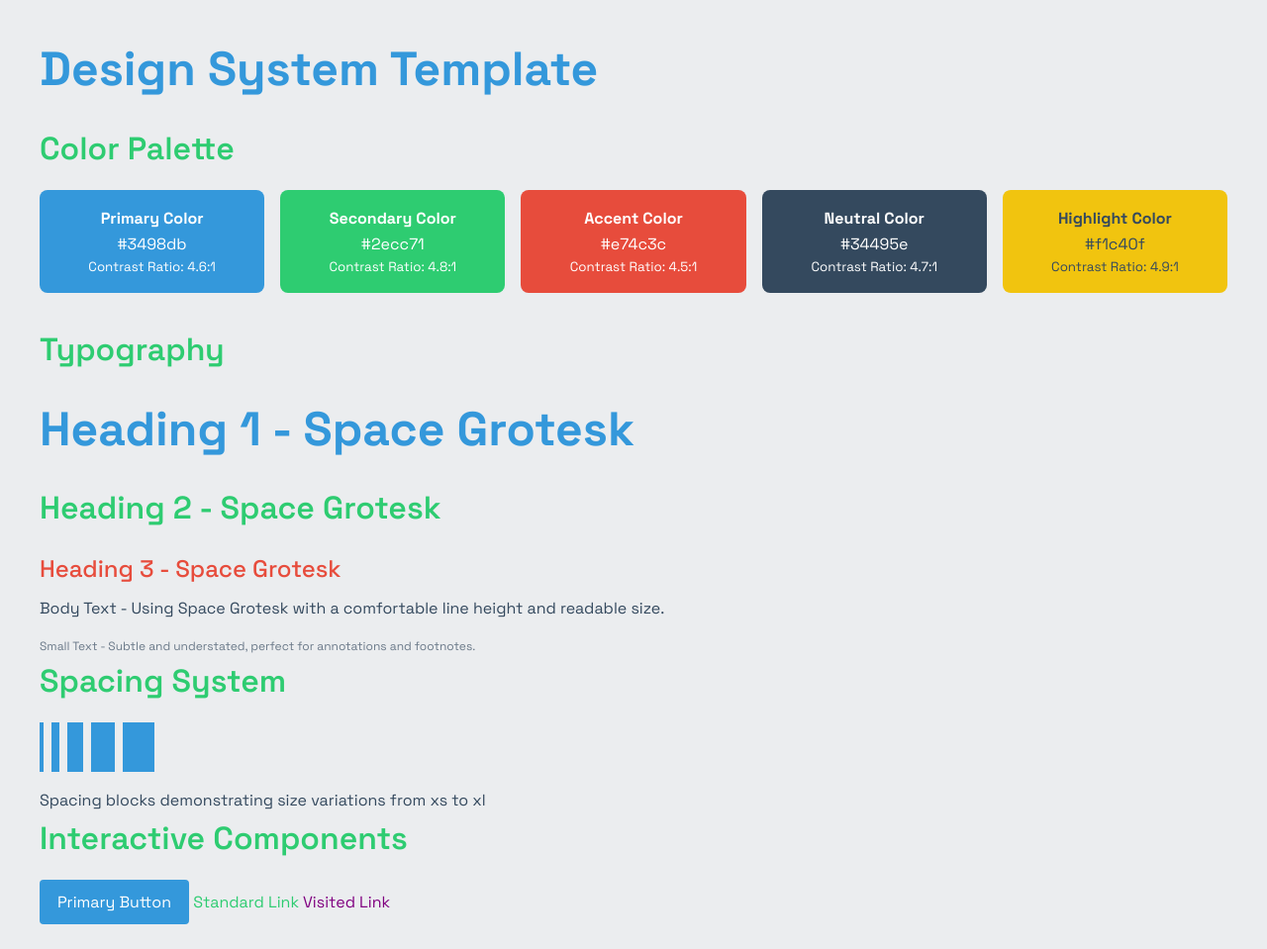
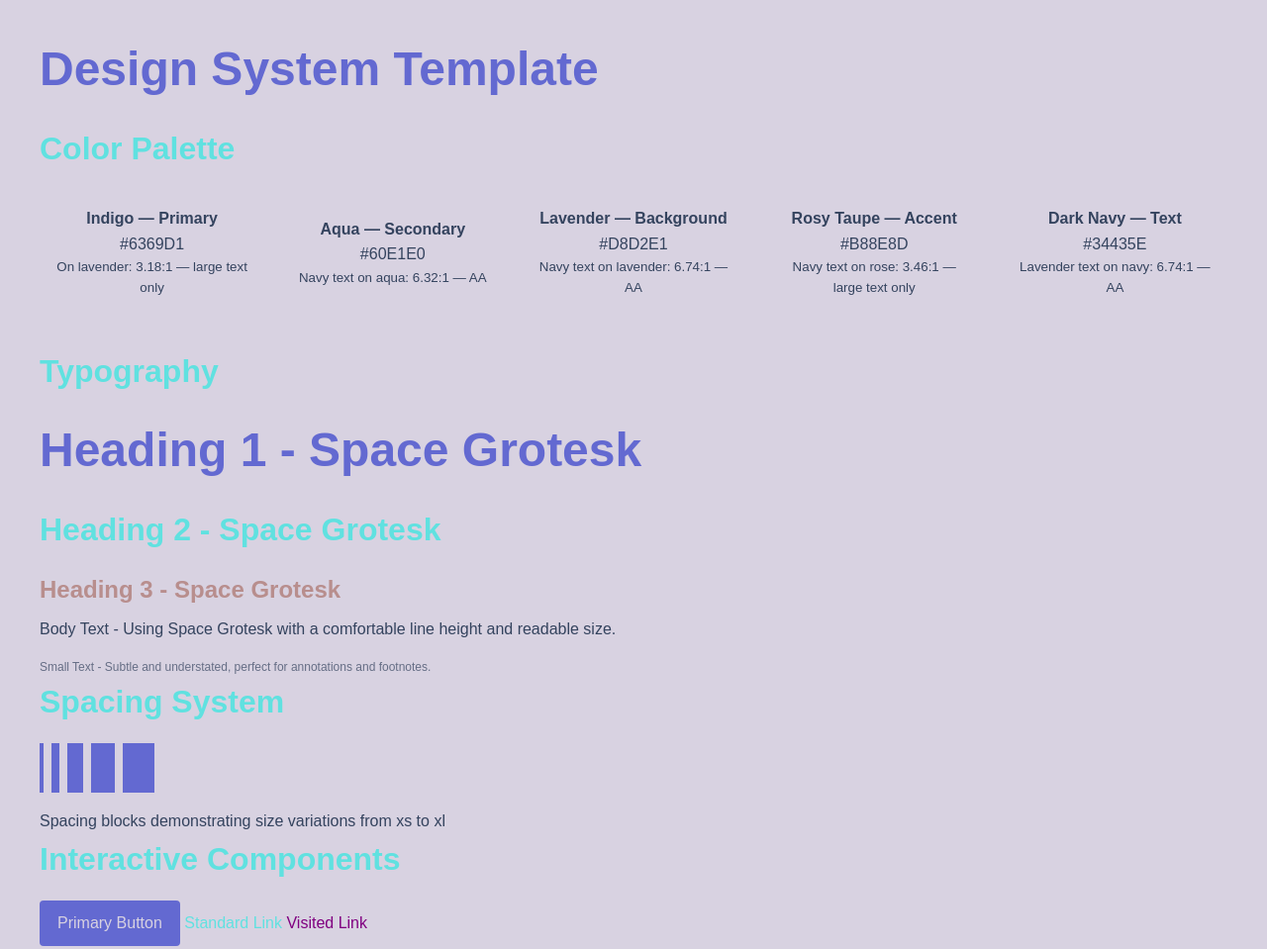
Before and after one commit to sarthaktiwari74/sarthaktiwari74.github.io, a plain HTML site: page midterm/design-system.html in a window 1280 px wide. Shown: the whole page at 99% size. Drawn offline with Linux system fonts and the light colour scheme; a web font is replaced by a local one.

Commit message:
Update design-system.html

```diff
--- a/midterm/design-system.html
+++ b/midterm/design-system.html
@@ -8,20 +8,20 @@
         /* CSS Reset and Base Styles */
         :root {
             /* Color Palette - 5 Core Colors */
-            --color-primary: #3498db;     /* Vibrant Blue - Main Brand Color */
-            --color-secondary: #2ecc71;   /* Emerald Green - Complementary Action Color */
-            --color-accent: #e74c3c;      /* Passionate Red - Highlight / Warning Color */
-            --color-neutral: #34495e;     /* Deep Slate Gray - Neutral Text and Background */
-            --color-highlight: #f1c40f;   /* Bright Yellow - Accent / Attention Color */
+             --color-primary: #6369D1;   /* Indigo */
+            --color-secondary: #60E1E0; /* Aqua */
+            --color-accent: #B88E8D;    /* Rosy taupe */
+            --color-neutral: #34435E;   /* Dark navy */
+            --color-highlight: #D8D2E1; /* Lavender */
 
             /* Derived Colors for Flexibility */
-            --color-background: color-mix(in srgb, var(--color-neutral) 10%, white);
+             --color-background: var(--color-highlight);
             --color-text-dark: var(--color-neutral);
-            --color-text-light: white;
+            --color-text-light: var(--color-highlight);
 
             /* Typography */
-            --font-primary: 'Space Grotesk', -apple-system, BlinkMacSystemFont, sans-serif;
-            --font-secondary: 'Roboto Mono', monospace;
+            --font-primary: "proxima-soft", sans-serif;
+            --font-secondary: "omnes-pro", sans-serif;
 
             /* Spacing System */
             --spacing-xs: 0.25rem;
@@ -87,6 +87,10 @@
             color: color-mix(in srgb, var(--color-text-dark) 70%, transparent);
         }
 
+        h1, h2, h3 {
+             font-family: var(--font-secondary);
+             font-weight: 700;
+             }
         /* Color Palette Section */
         .color-palette {
             display: grid;
@@ -157,39 +161,49 @@
             height: 50px;
         }
     </style>
-    <link href="https://fonts.googleapis.com/css2?family=Space+Grotesk:wght@400;500;600;700&family=Roboto+Mono:wght@400;500&display=swap" rel="stylesheet">
+    <link rel="stylesheet" href="https://use.typekit.net/gst7grw.css">
 </head>
 <body>
     <div class="container">
         <h1>Design System Template</h1>
 
-        <section>
+                <section>
             <h2>Color Palette</h2>
+
             <div class="color-palette">
-                <div class="color-swatch" style="background-color: var(--color-primary); color: var(--color-text-light);">
-                    <strong>Primary Color</strong>
-                    <p>#3498db</p>
-                    <small>Contrast Ratio: 4.6:1</small>
+                <div class="color-swatch"
+                     style="border-top-color: var(--color-primary);">
+                    <strong>Indigo — Primary</strong>
+                    <p>#6369D1</p>
+                    <small>On lavender: 3.18:1 — large text only</small>
                 </div>
-                <div class="color-swatch" style="background-color: var(--color-secondary); color: var(--color-text-light);">
-                    <strong>Secondary Color</strong>
-                    <p>#2ecc71</p>
-                    <small>Contrast Ratio: 4.8:1</small>
+
+                <div class="color-swatch"
+                     style="border-top-color: var(--color-secondary);">
+                    <strong>Aqua — Secondary</strong>
+                    <p>#60E1E0</p>
+                    <small>Navy text on aqua: 6.32:1 — AA</small>
                 </div>
-                <div class="color-swatch" style="background-color: var(--color-accent); color: var(--color-text-light);">
-                    <strong>Accent Color</strong>
-                    <p>#e74c3c</p>
-                    <small>Contrast Ratio: 4.5:1</small>
+
+                <div class="color-swatch"
+                     style="border-top-color: var(--color-highlight);">
+                    <strong>Lavender — Background</strong>
+                    <p>#D8D2E1</p>
+                    <small>Navy text on lavender: 6.74:1 — AA</small>
                 </div>
-                <div class="color-swatch" style="background-color: var(--color-neutral); color: var(--color-text-light);">
-                    <strong>Neutral Color</strong>
-                    <p>#34495e</p>
-                    <small>Contrast Ratio: 4.7:1</small>
+
+                <div class="color-swatch"
+                     style="border-top-color: var(--color-accent);">
+                    <strong>Rosy Taupe — Accent</strong>
+                    <p>#B88E8D</p>
+                    <small>Navy text on rose: 3.46:1 — large text only</small>
                 </div>
-                <div class="color-swatch" style="background-color: var(--color-highlight); color: var(--color-text-dark);">
-                    <strong>Highlight Color</strong>
-                    <p>#f1c40f</p>
-                    <small>Contrast Ratio: 4.9:1</small>
+
+                <div class="color-swatch"
+                     style="border-top-color: var(--color-neutral);">
+                    <strong>Dark Navy — Text</strong>
+                    <p>#34435E</p>
+                    <small>Lavender text on navy: 6.74:1 — AA</small>
                 </div>
             </div>
         </section>
```
